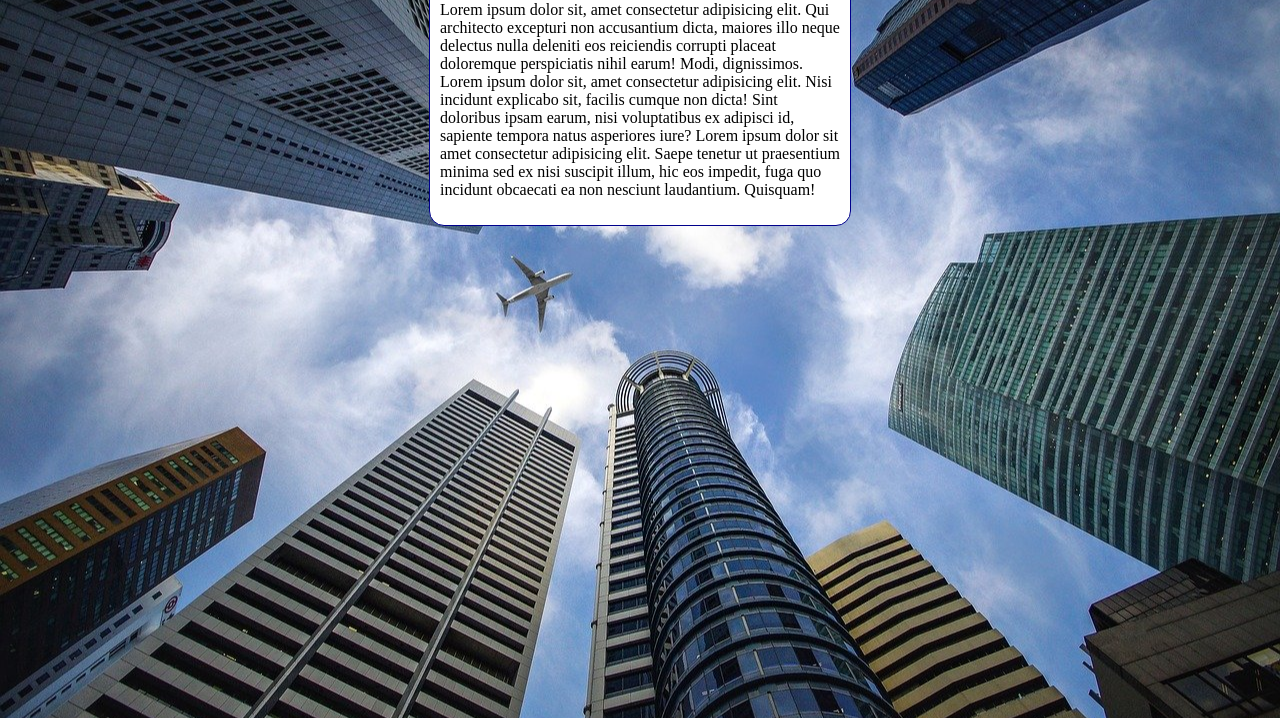
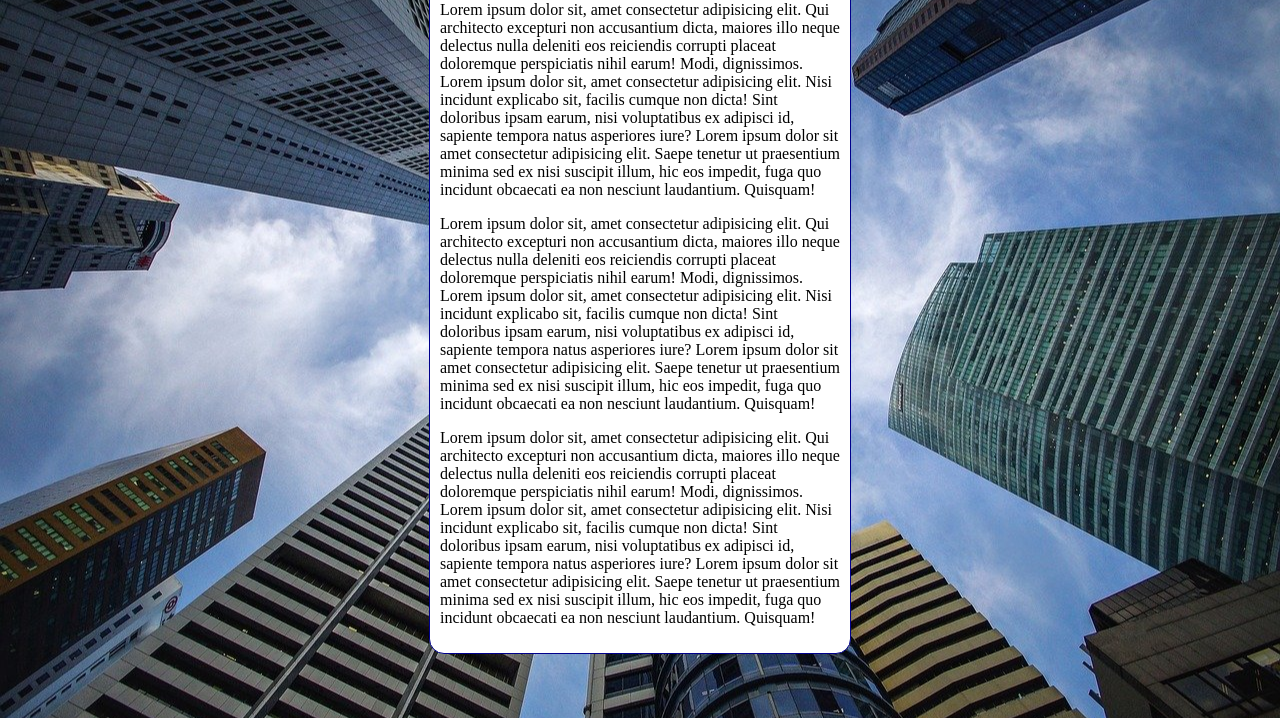
Before and after one commit to CleverCST/html-css, a plain HTML site: page ex022/fundo006.html in a window 1280 px wide. Shown: the part 98-816 px from the top of the page. Drawn offline with Linux system fonts and the light colour scheme.

Commit message:
atualizei o ex022 de novo

```diff
--- a/ex022/fundo006.html
+++ b/ex022/fundo006.html
@@ -29,6 +29,8 @@
     <main>
         <h1>Teste de Imagem de Fundo</h1>
         <p>Lorem ipsum dolor sit, amet consectetur adipisicing elit. Qui architecto excepturi non accusantium dicta, maiores illo neque delectus nulla deleniti eos reiciendis corrupti placeat doloremque perspiciatis nihil earum! Modi, dignissimos. Lorem ipsum dolor sit, amet consectetur adipisicing elit. Nisi incidunt explicabo sit, facilis cumque non dicta! Sint doloribus ipsam earum, nisi voluptatibus ex adipisci id, sapiente tempora natus asperiores iure? Lorem ipsum dolor sit amet consectetur adipisicing elit. Saepe tenetur ut praesentium minima sed ex nisi suscipit illum, hic eos impedit, fuga quo incidunt obcaecati ea non nesciunt laudantium. Quisquam!</p>
+        <p>Lorem ipsum dolor sit, amet consectetur adipisicing elit. Qui architecto excepturi non accusantium dicta, maiores illo neque delectus nulla deleniti eos reiciendis corrupti placeat doloremque perspiciatis nihil earum! Modi, dignissimos. Lorem ipsum dolor sit, amet consectetur adipisicing elit. Nisi incidunt explicabo sit, facilis cumque non dicta! Sint doloribus ipsam earum, nisi voluptatibus ex adipisci id, sapiente tempora natus asperiores iure? Lorem ipsum dolor sit amet consectetur adipisicing elit. Saepe tenetur ut praesentium minima sed ex nisi suscipit illum, hic eos impedit, fuga quo incidunt obcaecati ea non nesciunt laudantium. Quisquam!</p>
+        <p>Lorem ipsum dolor sit, amet consectetur adipisicing elit. Qui architecto excepturi non accusantium dicta, maiores illo neque delectus nulla deleniti eos reiciendis corrupti placeat doloremque perspiciatis nihil earum! Modi, dignissimos. Lorem ipsum dolor sit, amet consectetur adipisicing elit. Nisi incidunt explicabo sit, facilis cumque non dicta! Sint doloribus ipsam earum, nisi voluptatibus ex adipisci id, sapiente tempora natus asperiores iure? Lorem ipsum dolor sit amet consectetur adipisicing elit. Saepe tenetur ut praesentium minima sed ex nisi suscipit illum, hic eos impedit, fuga quo incidunt obcaecati ea non nesciunt laudantium. Quisquam!</p>
     </main>
 </body>
 </html>
```
